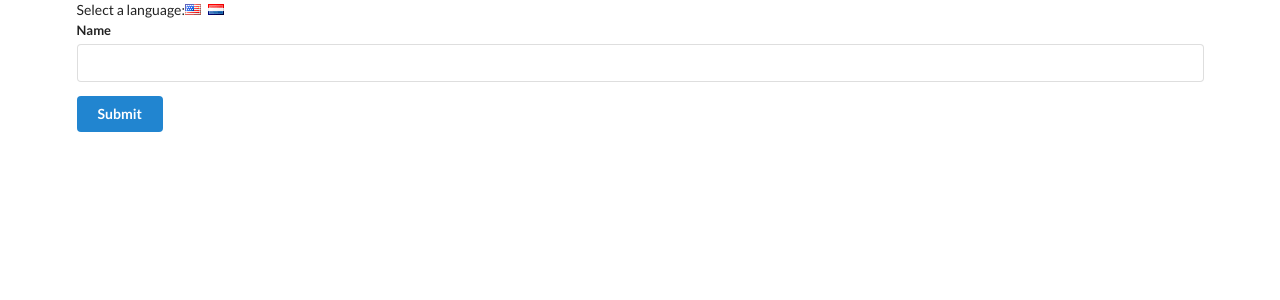
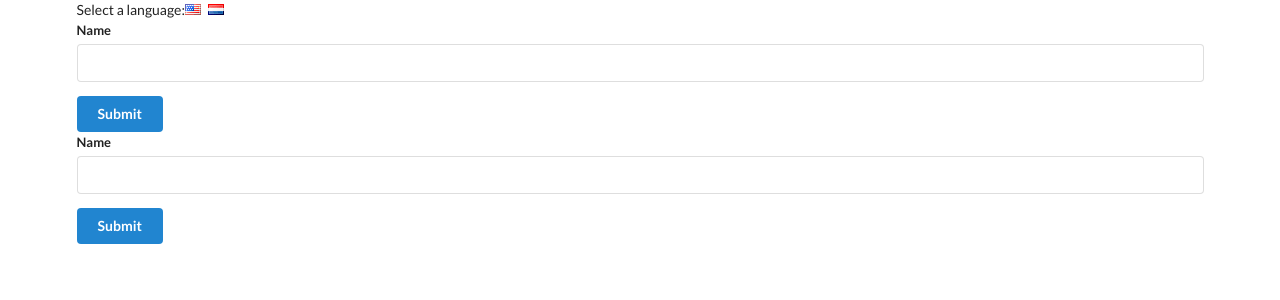
Before and after one commit to juhsinto/React-Learning, a React (Create React App) app in the folder 11 - translate/translate/: page / in a window 1280 px wide. Shown: the top 300 px of the page. Built offline with nearby package versions, Linux system fonts and the light colour scheme.

Commit message:
finished 305: modification to the provider

```diff
--- a/11 - translate/translate/src/components/App.js
+++ b/11 - translate/translate/src/components/App.js
@@ -23,6 +23,10 @@ class App extends React.Component {
 				<LanguageContext.Provider value={this.state.language}>
 					<UserCreate />
 				</LanguageContext.Provider>
+
+				<LanguageContext.Provider value="English">
+					<UserCreate />
+				</LanguageContext.Provider>
 			</div>)
 	}
 }
--- a/11 - translate/translate/src/contexts/LanguageContext.js
+++ b/11 - translate/translate/src/contexts/LanguageContext.js
@@ -2,4 +2,8 @@ import React from 'react';
 
 
 // default value is set here
-export default React.createContext('English');
+const context = React.createContext('English');
+
+console.log(context);
+
+export default context;
```
